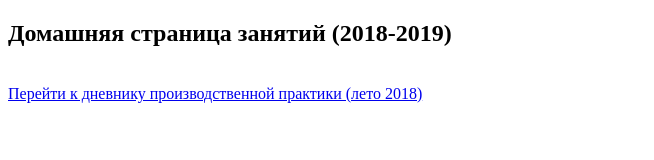
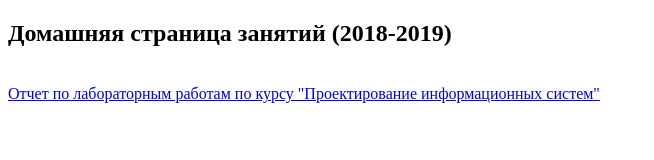
Before and after one commit to VasilyMaterikin/VasilyMaterikin.github.io, a plain HTML site: page index.html in a window 1280 px wide. Shown: the whole page, without its empty margins (0-654 px from the left). Drawn offline with Linux system fonts and the light colour scheme.

Commit message:
Update index.html

```diff
--- a/index.html
+++ b/index.html
@@ -4,6 +4,6 @@
 <body>
 <h2>Домашняя страница занятий (2018-2019)</h2>
 <br>
-  <a href="journal.html">Перейти к дневнику производственной практики (лето 2018)</a><br>
+  <a href="https://github.com/VasilyMaterikin/VasilyMaterikin.github.io/blob/master/README.md">Отчет по лабораторным работам по курсу "Проектирование информационных систем"</a><br>
 </body>
 </html>
```
